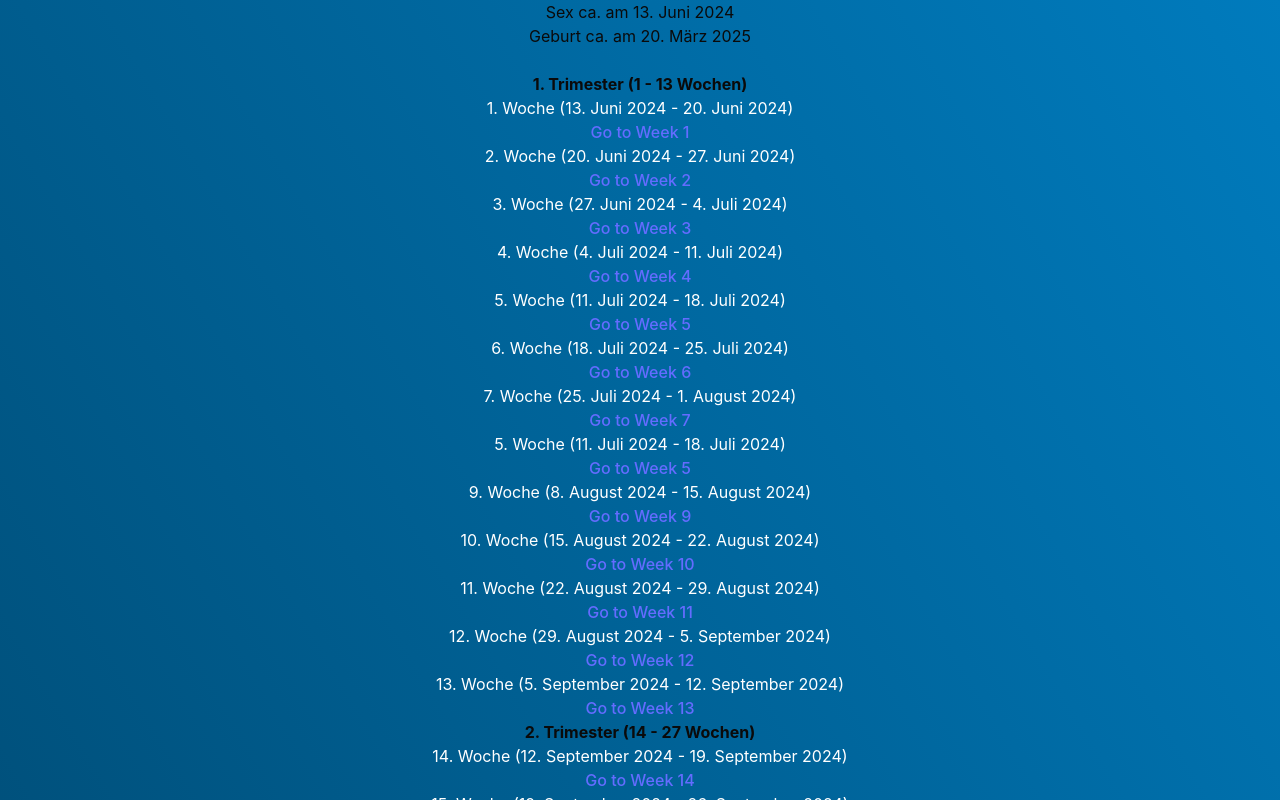
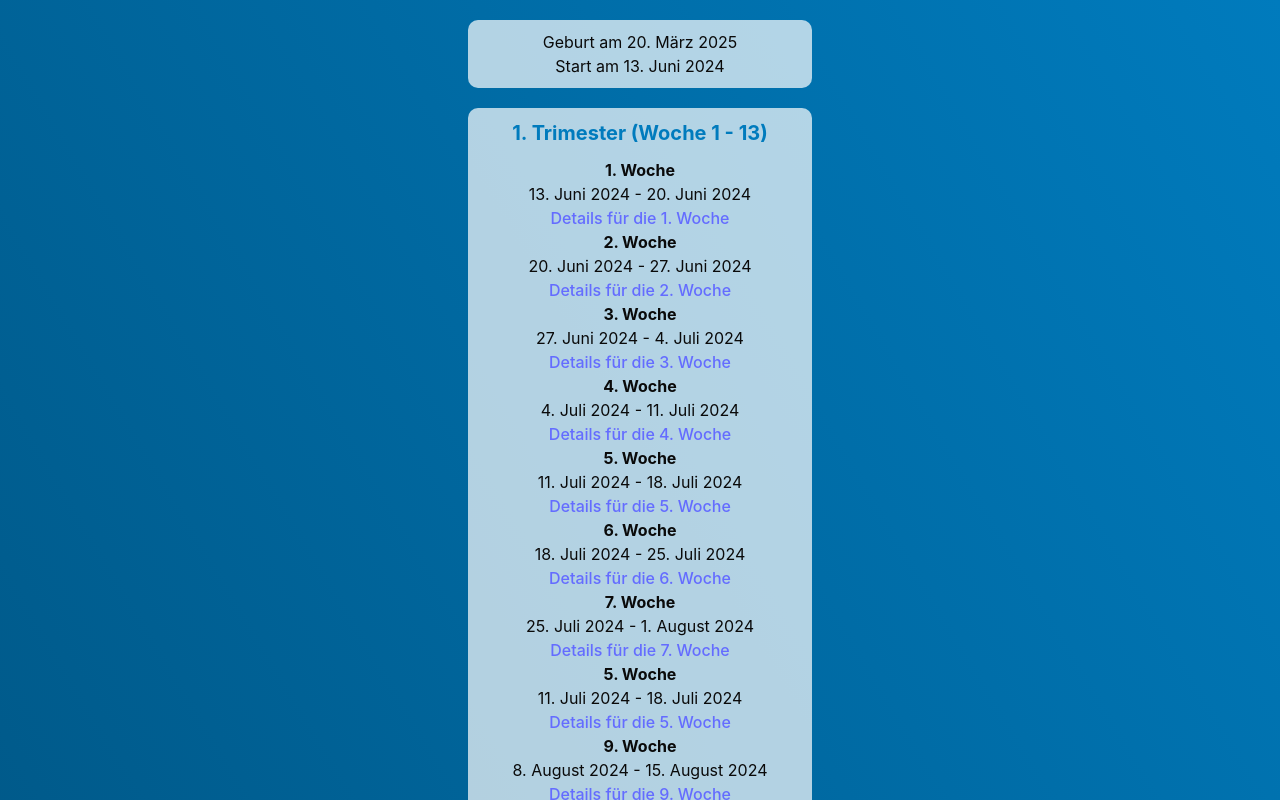
Before and after one commit to BroBuddy/pregnancy-helper, a React (Vite) app: page / in a window 1280 px wide. Shown: the top 800 px of the page. Built offline with nearby package versions, Linux system fonts and the light colour scheme.

Commit message:
fixed start area

```diff
--- a/src/App.tsx
+++ b/src/App.tsx
@@ -39,18 +39,19 @@ function App() {
 
     return (
         <section>
-            <div>Sex ca. am {getFullDate(timeOfSex)}</div>
-            <div>Geburt ca. am {getFullDate(birthDay)}</div>
-            <br />
+            <div className="card">
+                <div>Geburt am {getFullDate(birthDay)}</div>
+                <div>Start am {getFullDate(timeOfSex)}</div>
+            </div>
 
             <div>
                 {timeline.map((trimester, index) => {
                     return (
-                        <div key={index}>
+                        <div className="card" key={index}>
                             <h2>
                                 <strong>
-                                    {index + 1}. Trimester ({trimester.timeline}{' '}
-                                    Wochen)
+                                    {index + 1}. Trimester (Woche{' '}
+                                    {trimester.timeline})
                                 </strong>
                             </h2>
 
@@ -71,13 +72,13 @@ function App() {
                                                 )
                                             )
                                                 ? '#1fc1fc'
-                                                : '#fff',
+                                                : '',
                                         }}
                                     >
-                                        <span>{item.week}. Woche</span>
-                                        &nbsp;
+                                        <strong>{item.week}. Woche</strong>
+                                        <br />
+
                                         <span>
-                                            (
                                             {getFullDate(
                                                 calculateDate(
                                                     weeksOfPregnancy -
@@ -91,11 +92,10 @@ function App() {
                                                     weeksOfPregnancy - item.week
                                                 )
                                             )}
-                                            )
                                         </span>
                                         <br />
                                         <Link to={`/week/${item.week}`}>
-                                            Go to Week {item.week}
+                                            Details für die {item.week}. Woche
                                         </Link>
                                     </div>
                                 )
--- a/src/components/WeekDetail.tsx
+++ b/src/components/WeekDetail.tsx
@@ -42,35 +42,35 @@ const WeekDetail = () => {
                 )}
             </div>
 
-            <Tabs defaultValue="baby" className="w-[410px]">
+            <Tabs defaultValue="baby" className="w-full">
                 <TabsList className="flex flex-row justify-center">
                     <TabsTrigger
                         value="baby"
-                        className="flex flex-col bg-gray-50 p-3 mx-1 transition-colors hover:bg-gray-100 items-center justify-center"
+                        className="flex flex-col bg-gray-50 p-2 mx-1 transition-colors hover:bg-gray-100 items-center justify-end"
                     >
-                        <img src={`/icons/baby.svg`} alt="" />
-                        Baby
+                        <img src={`/icons/baby.svg`} alt="" width="35" />
+                        <span className="text-sm">Baby</span>
                     </TabsTrigger>
                     <TabsTrigger
                         value="highlights"
-                        className="flex flex-col bg-gray-50 p-3 mx-1 transition-colors hover:bg-gray-100 items-center justify-center"
+                        className="flex flex-col bg-gray-50 p-2 mx-1 transition-colors hover:bg-gray-100 items-center justify-end"
                     >
-                        <img src={`/icons/highlights.svg`} alt="" />
-                        Highlights
+                        <img src={`/icons/highlights.svg`} alt="" width="45" />
+                        <span className="text-sm">Highlights</span>
                     </TabsTrigger>
                     <TabsTrigger
                         value="symptoms"
-                        className="flex flex-col bg-gray-50 p-3 mx-1 transition-colors hover:bg-gray-100 items-center justify-center"
+                        className="flex flex-col bg-gray-50 p-2 mx-1 transition-colors hover:bg-gray-100 items-center justify-end"
                     >
-                        <img src={`/icons/symptoms.svg`} alt="" />
-                        Symptome
+                        <img src={`/icons/symptoms.svg`} alt="" width="45" />
+                        <span className="text-sm">Symptome</span>
                     </TabsTrigger>
                     <TabsTrigger
                         value="checklist"
-                        className="flex flex-col bg-gray-50 p-3 mx-1 transition-colors hover:bg-gray-100 items-center justify-center"
+                        className="flex flex-col bg-gray-50 p-2 mx-1 transition-colors hover:bg-gray-100 items-center justify-end"
                     >
-                        <img src={`/icons/checklist.svg`} alt="" />
-                        Checkliste
+                        <img src={`/icons/checklist.svg`} alt="" width="30" />
+                        <span className="text-sm">Checkliste</span>
                     </TabsTrigger>
                 </TabsList>
 
```
